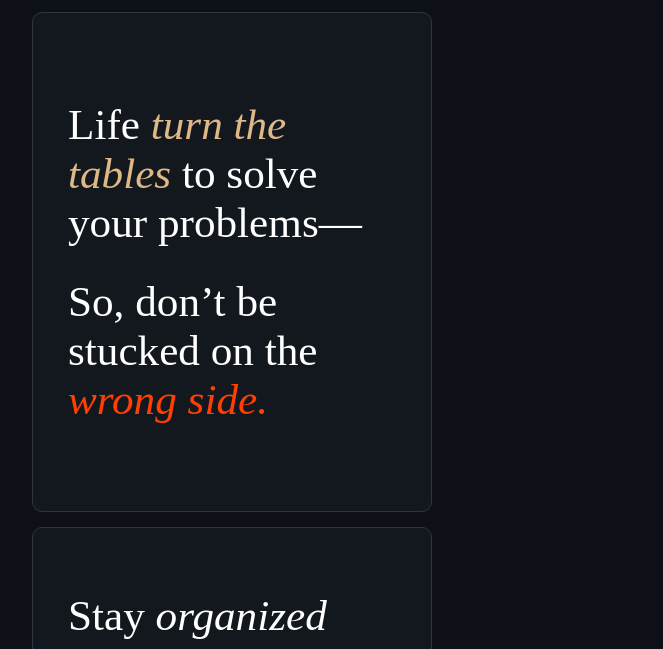
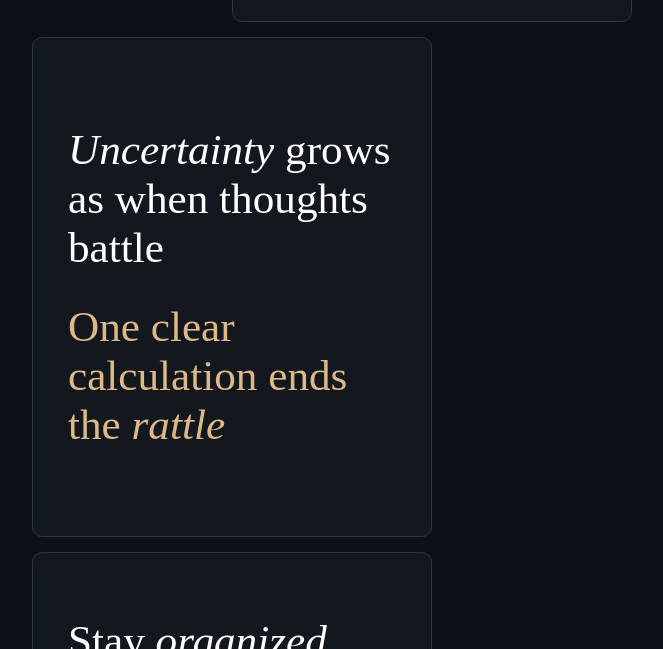
Before and after one commit to sharma-mohit-codes/toolQuote, a plain HTML site: page index.html in a window 1280 px wide. Shown: the part 608-1257 px from the top of the page, without its empty margins (408-1071 px from the left). Drawn offline with Linux system fonts and the light colour scheme.

Commit message:
gitsecured key

```diff
--- a/index.css
+++ b/index.css
@@ -25,8 +25,8 @@ nav:hover {
     display: flex;
     flex-wrap: wrap;
     gap: 15px;
-    padding: 15px;
-    justify-content: center;
+    padding: 40px 15px;
+    justify-content: space-around;
     align-items: flex-start;
 }
 
--- a/index.html
+++ b/index.html
@@ -82,9 +82,9 @@
                     </div>
                 </div>
                 <div class="back">
-                    <p>Life <em style="color: burlywood;">turn the tables</em> to solve your problems—
+                    <p><em>Uncertainty</em> grows as when thoughts battle
                     </p>
-                    <p>So, don’t be stucked on the <em style="color: rgb(255, 64, 0);">wrong side.</em>
+                    <p style="color: burlywood;">One clear calculation ends the <em>rattle</em>
                     </p>
                 </div>
             </div>
@@ -117,6 +117,7 @@
         </div>
 
     </div>
+    <script src="config.js"></script>
     <script src="index.js"></script>
 </body>
 
--- a/index.js
+++ b/index.js
@@ -112,9 +112,9 @@ function equal() {
 
   // -------------------
   // Weather widget
-// Weather widget - FIXED VERSION
+
 (async () => {
-    const KEY = "44dab527474811d0954fe6f842379fcf";
+    const KEY = window.env.Weather_Key;
     const wrap = document.getElementById("weatherContainerWrapper");
     if (!wrap) return;
 
```
Also changed, not shown: 1 other file.
